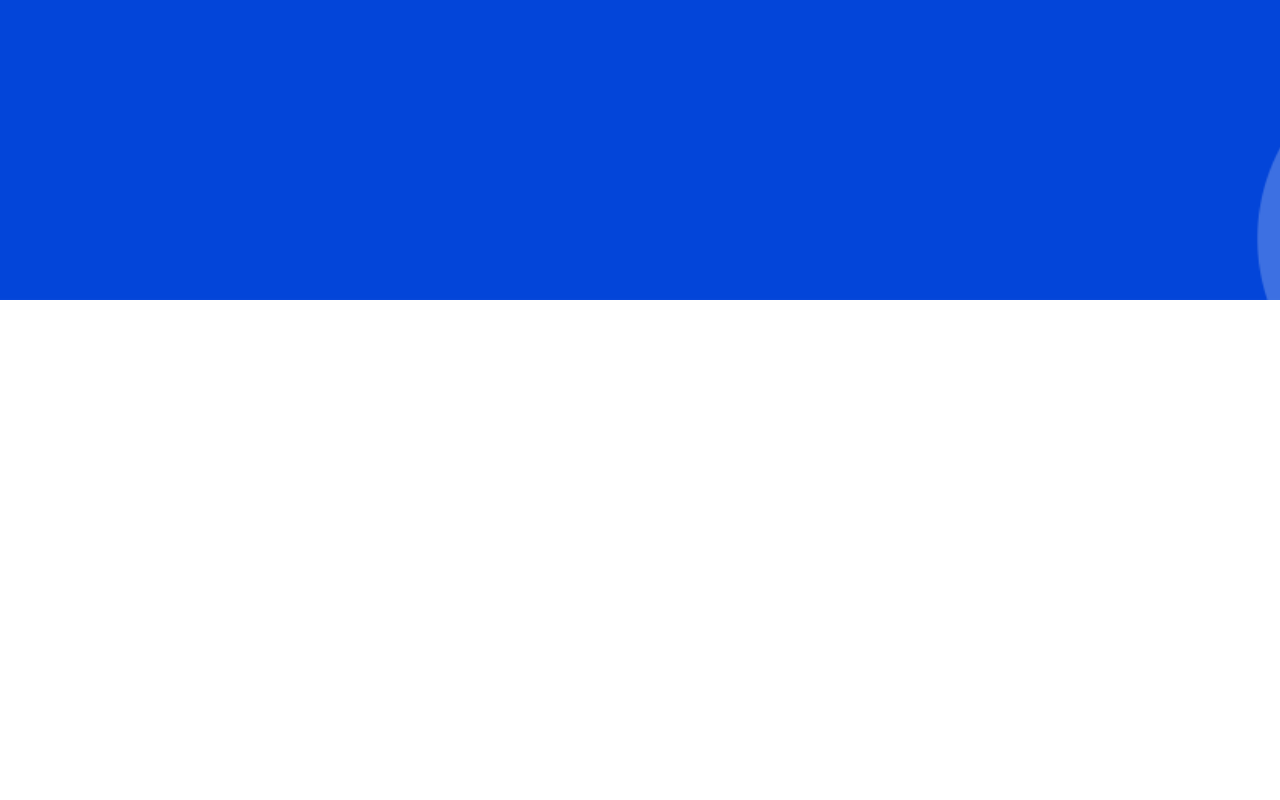
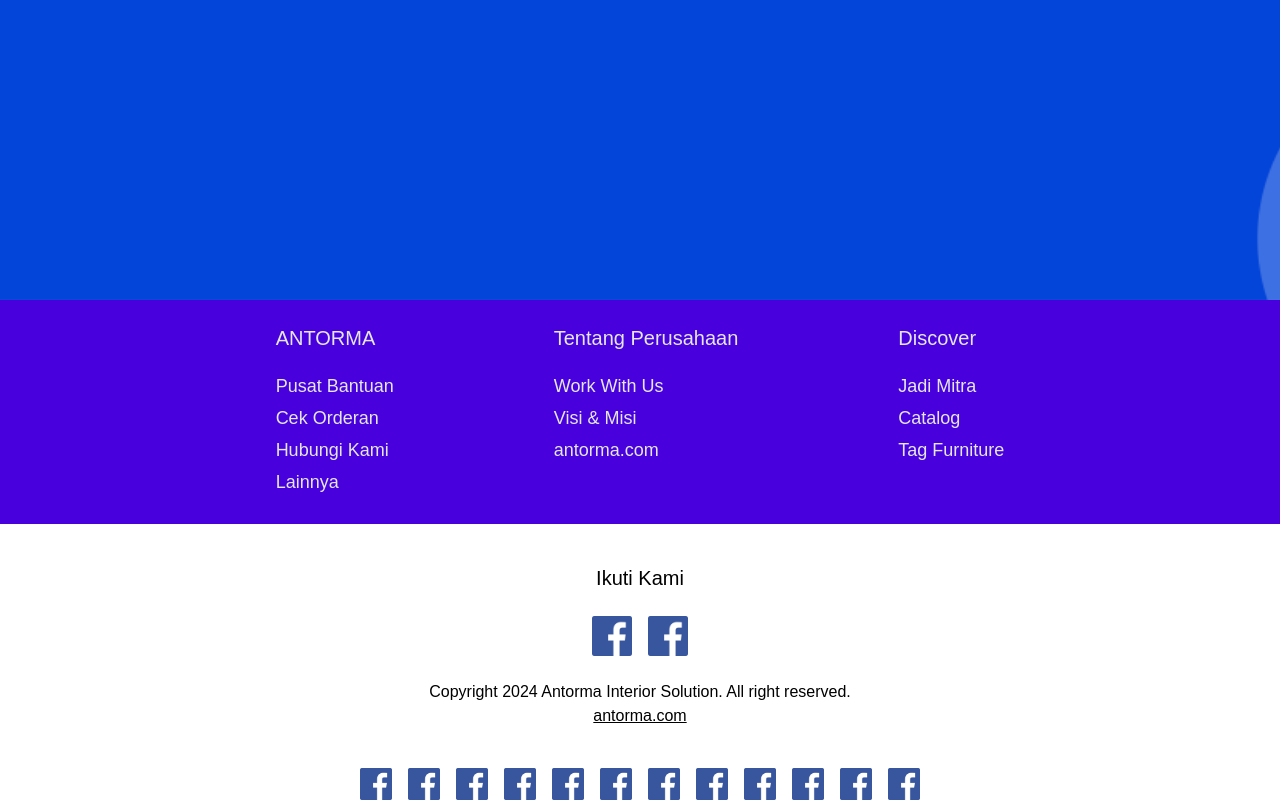
Before and after one commit to ITGROWUP/testing-react-vercel, a React (Create React App) app: page / in a window 1280 px wide. Shown: the part 1103-1903 px from the top of the page. Before the commit the page ends 1403 px from the top, so only its background shows below. Built offline with nearby package versions, Linux system fonts and the light colour scheme.

Commit message:
footer responsif

```diff
--- a/src/App.jsx
+++ b/src/App.jsx
@@ -12,7 +12,7 @@ function App() {
       <Home/>
       <Product/>
       <ProdukKami />
-      {/* <Footer/> */}
+      <Footer/>
     </div>
   );
 }
--- a/src/components/Footer.jsx
+++ b/src/components/Footer.jsx
@@ -1,60 +1,69 @@
-import React from 'react'
+import React from "react";
 
 const Footer = () => {
   return (
-    <div className='flex flex-col justify-center items-center gap-10'>
-        <div className='w-[100%] h-[250px] bg-[#4800DD] flex justify-center gap-40 pt-6 text-gray-200'>
-            <div className='flex flex-col'>
-                <div className='text-xl mb-5'>ANTORMA</div>
-                <div className='text-lg font-nexa-light mb-1'>Pusat Bantuan</div>
-                <div className='text-lg font-nexa-light mb-1'>Cek Orderan</div>
-                <div className='text-lg font-nexa-light mb-1'>Hubungi Kami</div>
-                <div className='text-lg font-nexa-light mb-1'>Lainnya</div>
+    <div className="flex flex-col justify-center items-center gap-10">
+      {/* Bagian Utama Footer */}
+      <div className="w-full h-auto bg-[#4800DD] flex flex-wrap justify-center sm:justify-center  gap-10 sm:gap-40 p-6 text-gray-200">
+        {/* Kolom 1 */}
+        <div className="flex flex-col text-center sm:text-left">
+          <div className="text-xl mb-5">ANTORMA</div>
+          <div className="text-lg font-nexa-light mb-1">Pusat Bantuan</div>
+          <div className="text-lg font-nexa-light mb-1">Cek Orderan</div>
+          <div className="text-lg font-nexa-light mb-1">Hubungi Kami</div>
+          <div className="text-lg font-nexa-light mb-1">Lainnya</div>
         </div>
-            <div className='flex flex-col'>
-                <div className='text-xl mb-5'>Tentang Perusahaan</div>
-                <div className='text-lg font-nexa-light mb-1'>Work With Us</div>
-                <div className='text-lg font-nexa-light mb-1'>Visi & Misi</div>
-                <div className='text-lg font-nexa-light mb-1'>antorma.com</div>
+        {/* Kolom 2 */}
+        <div className="flex flex-col text-center sm:text-left">
+          <div className="text-xl mb-5">Tentang Perusahaan</div>
+          <div className="text-lg font-nexa-light mb-1">Work With Us</div>
+          <div className="text-lg font-nexa-light mb-1">Visi & Misi</div>
+          <div className="text-lg font-nexa-light mb-1">antorma.com</div>
         </div>
-            <div className='flex flex-col'>
-                <div className='text-xl mb-5'>Discover</div>
-                <div className='text-lg font-nexa-light mb-1'>Jadi Mitra</div>
-                <div className='text-lg font-nexa-light mb-1'>Catalog</div>
-                <div className='text-lg font-nexa-light mb-1'>Tag Furniture</div>
+        {/* Kolom 3 */}
+        <div className="flex flex-col text-center sm:text-left">
+          <div className="text-xl mb-5">Discover</div>
+          <div className="text-lg font-nexa-light mb-1">Jadi Mitra</div>
+          <div className="text-lg font-nexa-light mb-1">Catalog</div>
+          <div className="text-lg font-nexa-light mb-1">Tag Furniture</div>
         </div>
       </div>
-        <div className='flex flex-col gap-6'>
-            <div className='text-center text-xl font-light'>Ikuti Kami</div>
-            <div className='flex gap-4 items-center justify-center'>
-                <img className='w-10' src="/images/Facebook.png" alt="facebook" />
-                <img className='w-10' src="/images/Facebook.png" alt="facebook" />
+
+      {/* Ikuti Kami */}
+      <div className="flex flex-col gap-6 w-full items-center text-center px-4">
+        <div className="text-xl font-light">Ikuti Kami</div>
+        <div className="flex gap-4 items-center justify-center">
+          <img className="w-10" src="/images/Facebook.png" alt="facebook" />
+          <img className="w-10" src="/images/Facebook.png" alt="facebook" />
+        </div>
+        <div className="text-sm sm:text-base font-nexa-light">
+          <div>
+            Copyright 2024 Antorma Interior Solution. All right reserved.
           </div>
           <div>
-                <div className='font-nexa-light'>
-                    Copyright 2024 Antorma Interior Solution. All right reserved.
-                </div>
-                <div className='text-center'>
-                <a href="#" className='font-nexa-light underline justify-center'>antorma.com</a>
+            <a
+              href="#"
+              className="font-nexa-light underline block text-center"
+            >
+              antorma.com
+            </a>
           </div>
         </div>
       </div>
-        <div className='flex gap-8'>
-            <img className='w-8' src="/images/Facebook.png" alt="facebook" />
-            <img className='w-8' src="/images/Facebook.png" alt="facebook" />
-            <img className='w-8' src="/images/Facebook.png" alt="facebook" />
-            <img className='w-8' src="/images/Facebook.png" alt="facebook" />
-            <img className='w-8' src="/images/Facebook.png" alt="facebook" />
-            <img className='w-8' src="/images/Facebook.png" alt="facebook" />
-            <img className='w-8' src="/images/Facebook.png" alt="facebook" />
-            <img className='w-8' src="/images/Facebook.png" alt="facebook" />
-            <img className='w-8' src="/images/Facebook.png" alt="facebook" />
-            <img className='w-8' src="/images/Facebook.png" alt="facebook" />
-            <img className='w-8' src="/images/Facebook.png" alt="facebook" />
-            <img className='w-8' src="/images/Facebook.png" alt="facebook" />
+
+      {/* Ikon Media Sosial */}
+      <div className="flex flex-wrap gap-4 justify-center items-center">
+        {[...Array(12)].map((_, i) => (
+          <img
+            key={i}
+            className="w-8"
+            src="/images/Facebook.png"
+            alt={`icon-${i}`}
+          />
+        ))}
       </div>
     </div>
-    )
-}
+  );
+};
 
-export default Footer
+export default Footer;
```
Lines whose indentation alone changed are shown as unchanged.
